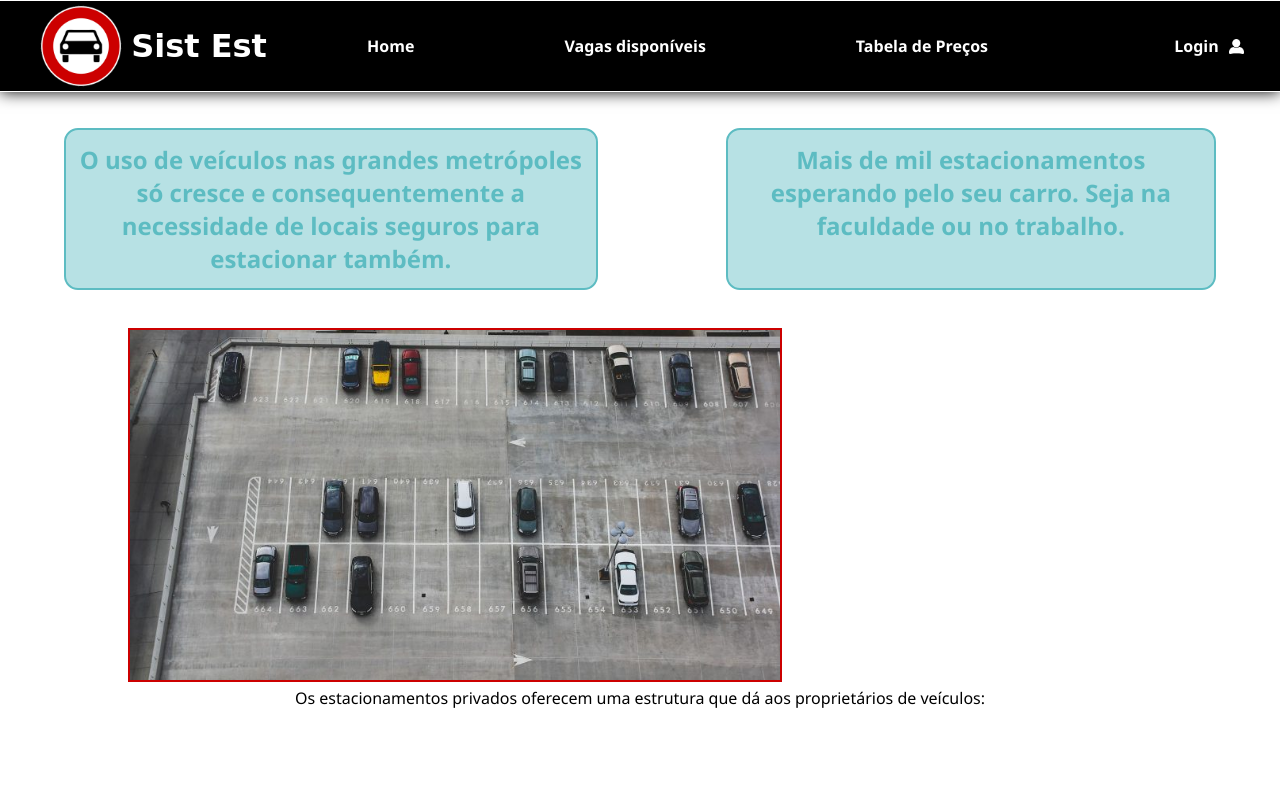
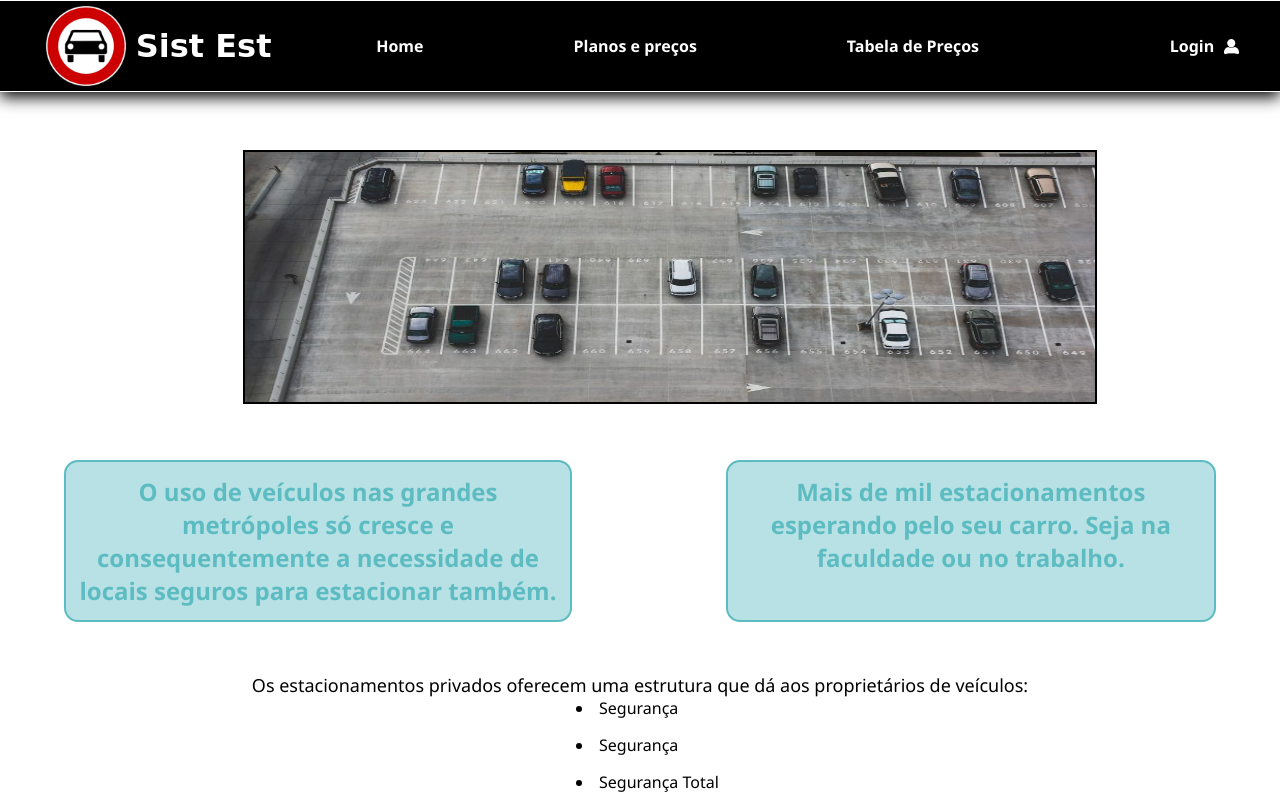
Before and after one commit to LuisP30/SistEst, a plain HTML site: page index.html in a window 1280 px wide. Drawn offline with Linux system fonts and the light colour scheme; a web font is replaced by a local one.

Commit message:
Mudança na posição da imagem e introdução de lista - página principal

```diff
--- a/index.html
+++ b/index.html
@@ -28,7 +28,7 @@
             display: flex;
             flex-direction: row;
             justify-content: space-evenly;
-            box-shadow: 0 0 15px black;
+            box-shadow: 0 5px 15px black;
             border-bottom: 1px solid white;
             border-top: 1px solid white;
         }
@@ -48,23 +48,18 @@
         nav
         {
             font-weight: bold;
-            align-items: center;
             display: flex;
             margin-left: 5%;
         }
-        ul
+        header nav ul
         {
             display: flex;
             list-style: none;
             gap: 150px;
             align-items: center;
         }
-        li
-        {
-            align-items: center;
 
-        }
-        li:hover /*Esse seletor aplica estilo apenas quando o cursor está em cima do elemento*/
+       header nav ul li:hover /*Esse seletor aplica estilo apenas quando o cursor está em cima do elemento*/
         {
             color: #CC0000;
             cursor: pointer;
@@ -88,6 +83,7 @@
         .secoes
         {
             display: flex;
+            gap: 2%;
         }
         section
         {
@@ -96,8 +92,8 @@
             font-size: x-large;
             font-weight: bold;
             font-family: system-ui, -apple-system, BlinkMacSystemFont, 'Segoe UI', Roboto, Oxygen, Ubuntu, Cantarell, 'Open Sans', 'Helvetica Neue', sans-serif;
-            margin-top: 10%;
-            margin-bottom: 3%;
+            margin-top: 4%;
+            margin-bottom: 4%;
             margin-left: 5%;
             margin-right: 5%;
             min-width: 36%;
@@ -114,11 +110,21 @@
         }
         figure img
         {
-            border: 2px solid #CC0000;
+            border: 2px solid black;
+            margin-top: 13%;
+            margin-left: 10%;
         }
-        .oi
+        .vantagens > p
         {
+            font-size: large;
             text-align: center;
+        }
+        .vantagens ul li
+        {
+            list-style-position: inside;
+            margin-left: 45%;
+            align-items: center;
+            margin-bottom: 15px;
         }
 
     </style>
@@ -133,7 +139,7 @@
         <nav>
             <ul>
                 <li>Home</li>
-                <li>Vagas disponíveis</li>
+                <li>Planos e preços</li>
                 <li>Tabela de Preços</li>
             </ul>
         </nav>
@@ -143,20 +149,24 @@
         </div>
     </header>
     <main>
+        <figure>
+            <img src="estacionamento-capa2019-01-820x430.jpg" alt="Imagem aérea de um estacionamento" height="250px" width="850px">
+        </figure>
         <div class="secoes">
         <section>
            <p>O uso de veículos nas grandes metrópoles só cresce e consequentemente a necessidade de locais seguros para estacionar também.</p>
         </section>
-
         <section>
            <p>Mais de mil estacionamentos esperando pelo seu carro. Seja na faculdade ou no trabalho.</p>
         </section>
         </div>
-        <figure>
-            <img src="estacionamento-capa2019-01-820x430.jpg" alt="" height="350px" width="650px">
-        </figure>
-        <div class="oi">
+        <div class="vantagens">
             <p>Os estacionamentos privados oferecem uma estrutura que dá aos proprietários de veículos:</p>
+            <ul>
+                <li>Segurança</li>
+                <li>Segurança</li>
+                <li>Segurança Total</li>
+            </ul>
         </div>
     </main>
 </body>
```
